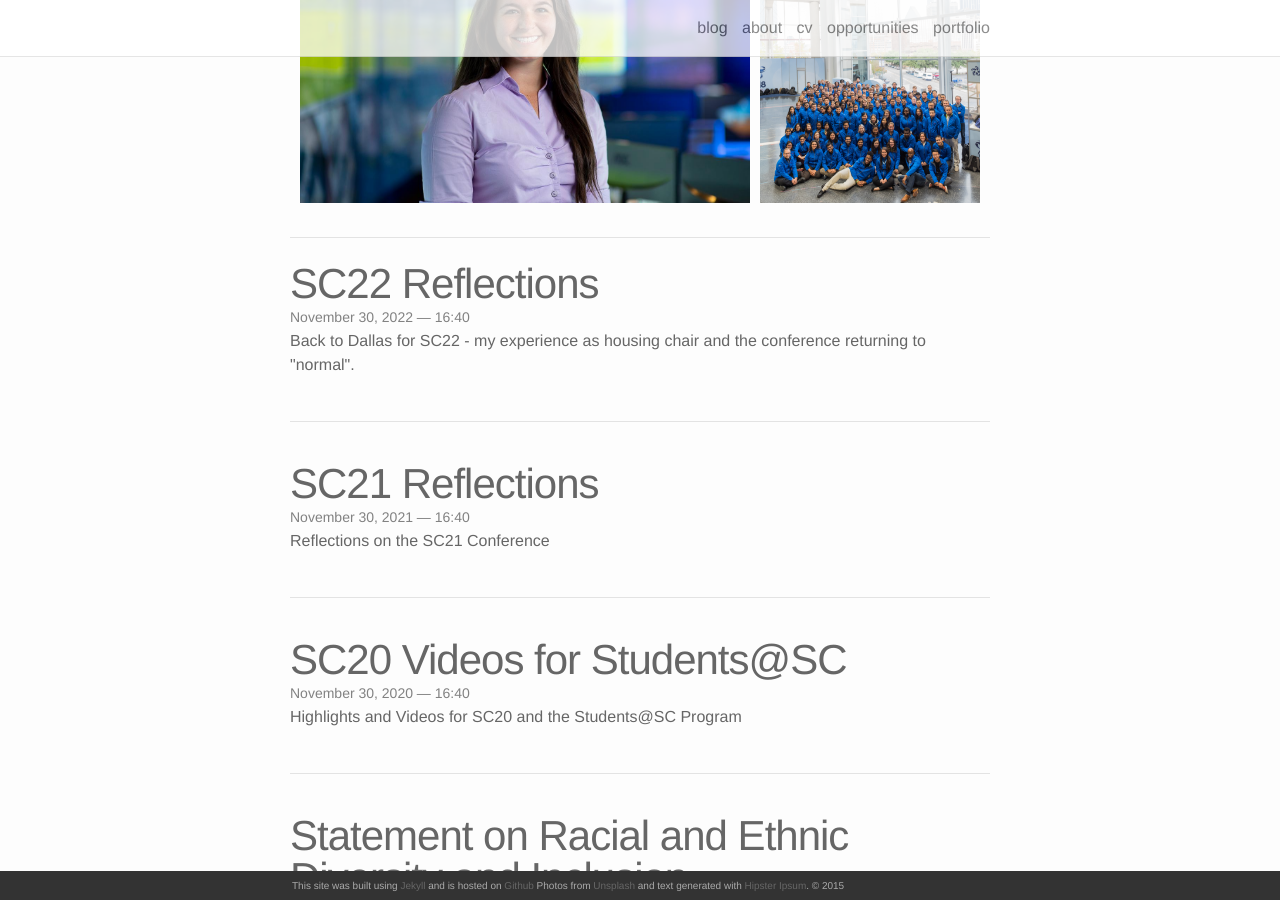
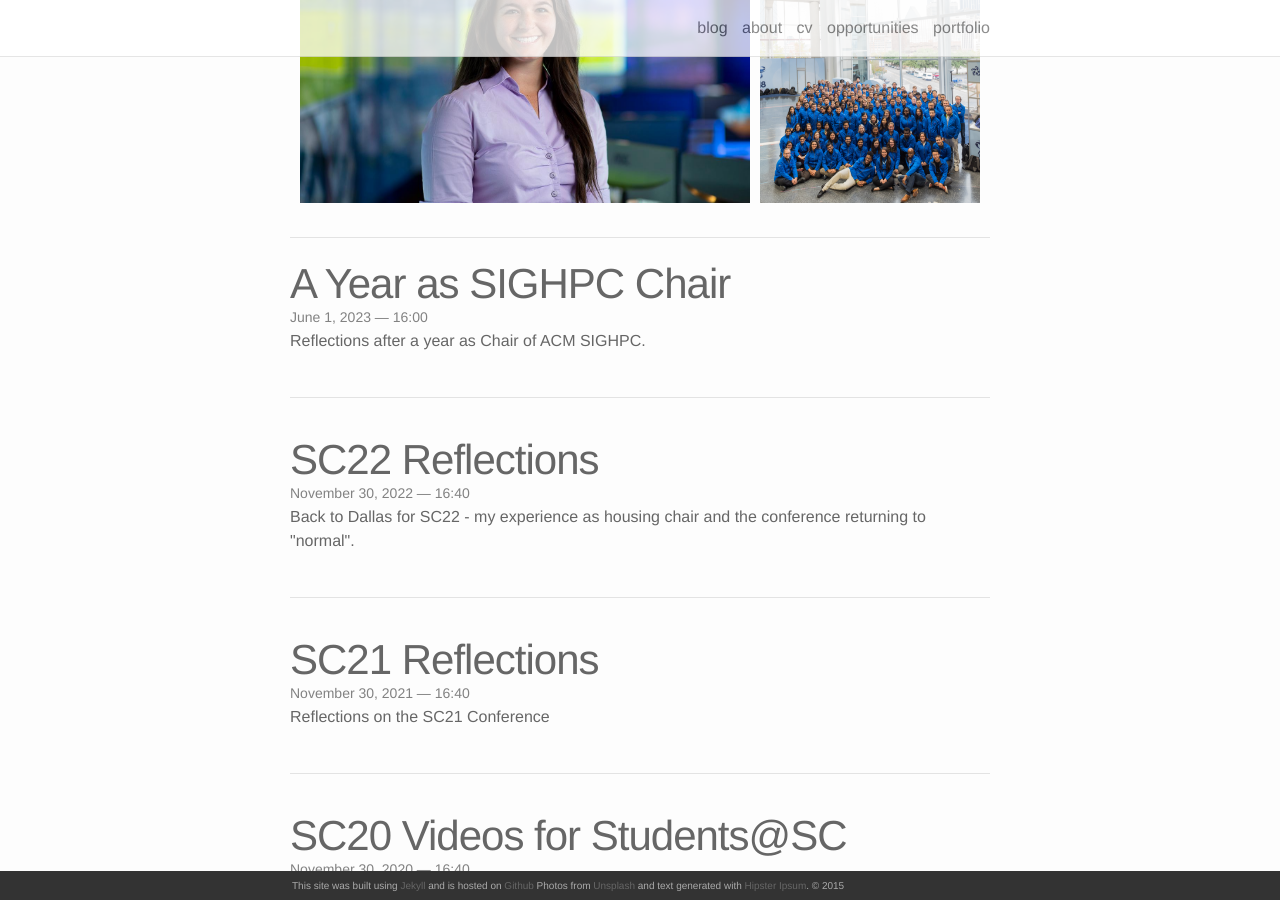
Before and after one commit to ceharvs/ceharvs.github.io, a Jekyll site: the page built from index.html, in a window 1280 px wide and 900 px high, scrolled down 307 px. Built offline with Jekyll 4.4.1, drawn with Linux system fonts in a browser that asks for light colours; nearby versions of some CDN libraries; the list of posts is cut into pages by our own code; some of the changed text lies outside the part shown.

Commit message:
sighpc post

```diff
--- /dev/null
+++ b/_posts/2023-06-01-sighpc.markdown
@@ -0,0 +1,33 @@
+---
+layout: post
+title:  A Year as SIGHPC Chair
+date:   2023-06-01 16:00:00
+description: Reflections after a year as Chair of ACM SIGHPC.
+
+---
+
+This summer marks the end of my first full year as SIGHPC Chair.  SIGHPC is ACM's Special Interest Group on High Performance Computing. [SIGHPC](https://www.sighpc.org/), has the following mission:
+
+SIGHPC's mission is to promote the advancement of the field of High Performance Computing by:
+* disseminating research and experience by those using computing resources to tackle the most challenging scientific and technical problems of the day;
+* promoting the mentoring and education of the next generation of HPC professionals; and
+* serving as a source of information about the field to other parts of ACM and the larger scientific community.
+
+I first became involved in SIGHPC in 2017 as the Membership Coordinator, was elected Treasurer in 2019 and then Chair of the organization in 2022!  ACM/SIGHPC is one of the sponsors of the annual [SC Conference](https://supercomputing.org/) as well as a partial sponsor for [PASC](https://www.pasc-conference.org/), [PEARC](https://pearc.acm.org/), and [PPoPP](https://conf.researchr.org/home/ppopp-2024). SIGHPC also sponsors a [fellowship program](https://www.sighpc.org/opportunities/fellowships), provides awards ([dissertation](https://www.sighpc.org/opportunities/dissertation-award)and [emerging woman leader](https://www.sighpc.org/opportunities/emerging-woman-leader-in-technical-computing-award)), and [travel grants](https://www.sighpc.org/opportunities/travel-grants) to attend conferences. It has been facinating getting to know the organization and to learn more about the value and perspective of professional societies in the realm of HPC.
+
+For me the absolute highlight of this role has been meeting our award winners, travel grant, winners, HPCI participants, and fellows at the annual SC Conference.  Below are a few photos highlighting meetings and engagements with our special SIGHPC guests at SC22.
+
+<div class="img_row">
+	<img class="col two" src="/img/SC22-awards-67.jpg">
+    <img class="col one" src="/img/SC22-groupphotos-23.jpg">
+</div>
+
+<div class="img_row">
+	<img class="col one" src="/img/SC22-awards-121.jpg">
+    <img class="col two" src="/img/SC22-groupphotos-26.jpg">
+</div>
+
+<div class="img_row">
+	<img class="col two" src="/img/SC22-awards-91.jpg">
+    <img class="col one" src="/img/SC22-sessions-372.jpg">
+</div>
```
Also changed, not shown: _posts/2022-11-30-sc22.markdown (+2 -5 lines), 6 other files.
